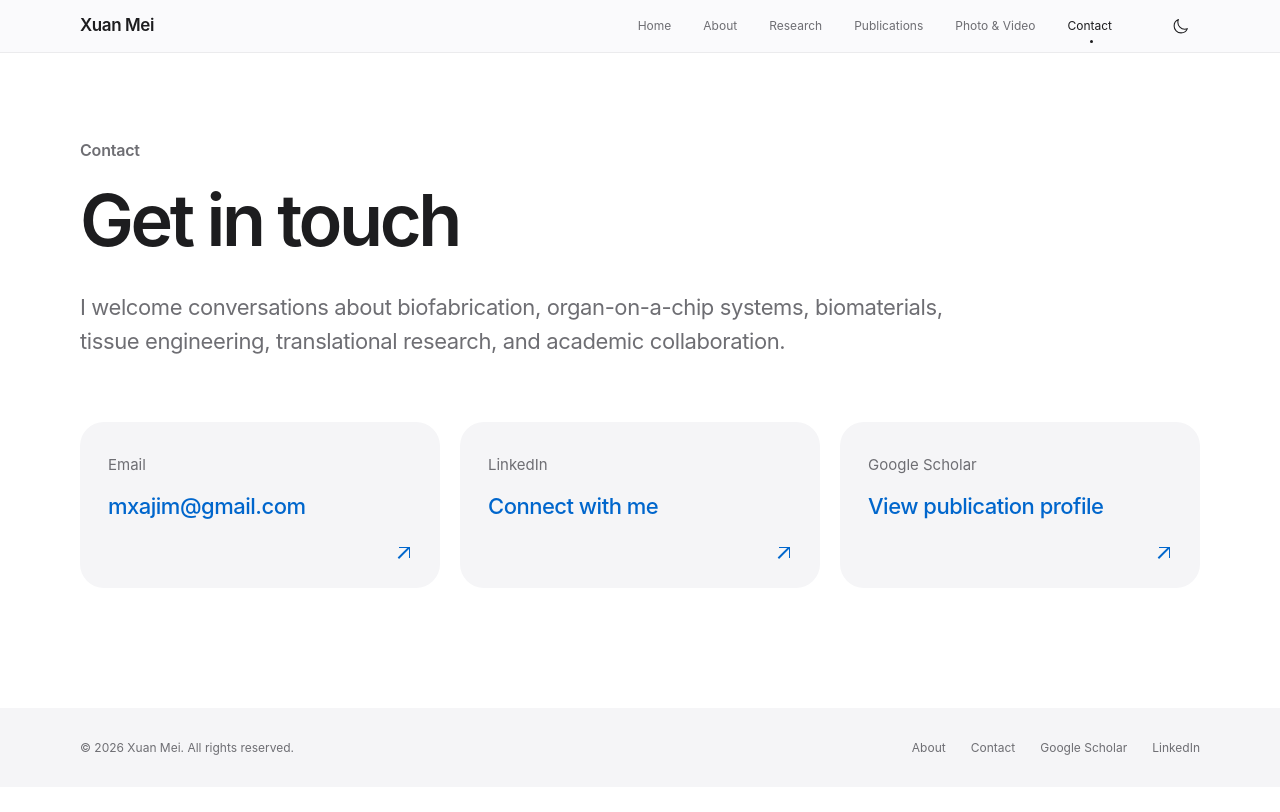
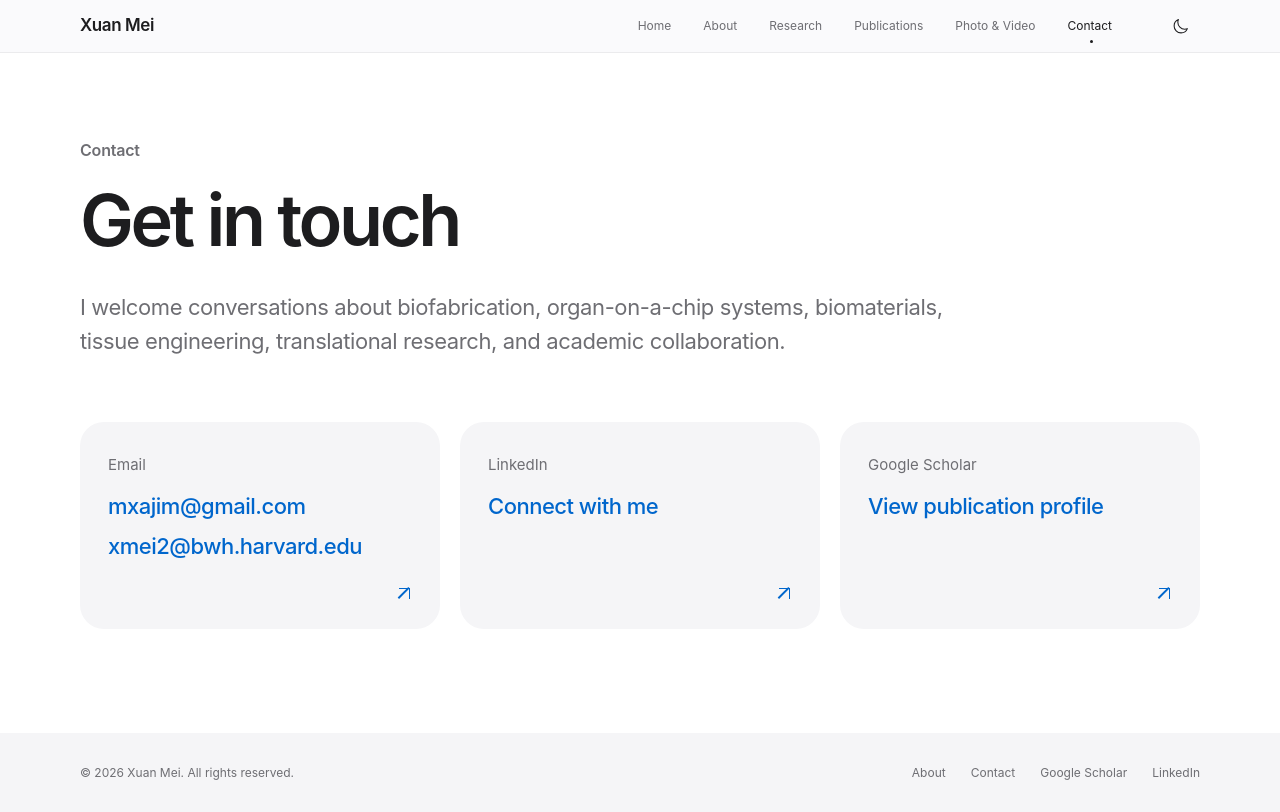
Before and after one commit to mxa911019/xuan-mei-website, a Next.js app: page /contact in a window 1280 px wide. Built offline with nearby package versions, Linux system fonts and the light colour scheme.

Commit message:
Lighten research card and add Harvard contact email

```diff
--- a/pages/contact.js
+++ b/pages/contact.js
@@ -13,13 +13,13 @@ export default function Contact() {
         </p>
 
         <div className="detail-grid">
-          <a
-            href="mailto:mxajim@gmail.com"
-            className="detail-card"
-          >
+          <article className="detail-card">
             <p className="contact-label">Email</p>
-            <p className="contact-link">mxajim@gmail.com</p>
-          </a>
+            <div className="contact-email-links">
+              <a href="mailto:mxajim@gmail.com" className="contact-link">mxajim@gmail.com</a>
+              <a href="mailto:xmei2@bwh.harvard.edu" className="contact-link">xmei2@bwh.harvard.edu</a>
+            </div>
+          </article>
           <a
             href="https://www.linkedin.com/in/xuan-mei-9a099021b"
             target="_blank"
--- a/styles/globals.css
+++ b/styles/globals.css
@@ -96,8 +96,8 @@ button:focus-visible, a:focus-visible { outline: 3px solid #0071e3; outline-offs
 .about-page .page-description { max-width: 950px; }
 .research-page .page-title { max-width: 1040px; font-size: 60px; letter-spacing: -2.5px; line-height: 1.09; }
 .research-page .detail-card { padding: 46px 40px; }
-.research-page .detail-card:first-child { background: #161617; color: #f5f5f7; }
-.research-page .detail-card:first-child p { color: #a1a1a6; }
+.research-page .detail-card:first-child { background: #f5f5f7; color: #1d1d1f; }
+.research-page .detail-card:first-child p { color: #6e6e73; }
 .research-page .card-title { max-width: 400px; font-size: 30px; }
 .publications-page { text-align: center; background: var(--surface); padding-top: 133px; padding-bottom: 150px; }
 .publications-page .page-title { font-size: 80px; }
@@ -113,6 +113,9 @@ button:focus-visible, a:focus-visible { outline: 3px solid #0071e3; outline-offs
 .contact-page .detail-card:hover { background: color-mix(in srgb, var(--surface), var(--line) 30%); }
 .contact-label { font-size: 15px; color: var(--secondary); margin: 0 0 15px; }
 .contact-link { color: var(--blue); font-size: 22px; line-height: 1.3; font-weight: 500; letter-spacing: -.5px; overflow-wrap: anywhere; }
+.contact-email-links { display: flex; flex-direction: column; align-items: flex-start; gap: 12px; }
+.contact-email-links a { max-width: 100%; }
+.contact-email-links a:hover { text-decoration: underline; }
 .site-footer { background: var(--surface); color: var(--secondary); padding: 30px 0; font-size: 12px; line-height: 1.6; }
 .footer-inner { width: min(1120px, calc(100% - 80px)); display: flex; justify-content: space-between; flex-wrap: wrap; gap: 14px 30px; margin: 0 auto; }
 .footer-links { display: flex; gap: 25px; flex-wrap: wrap; }
```
